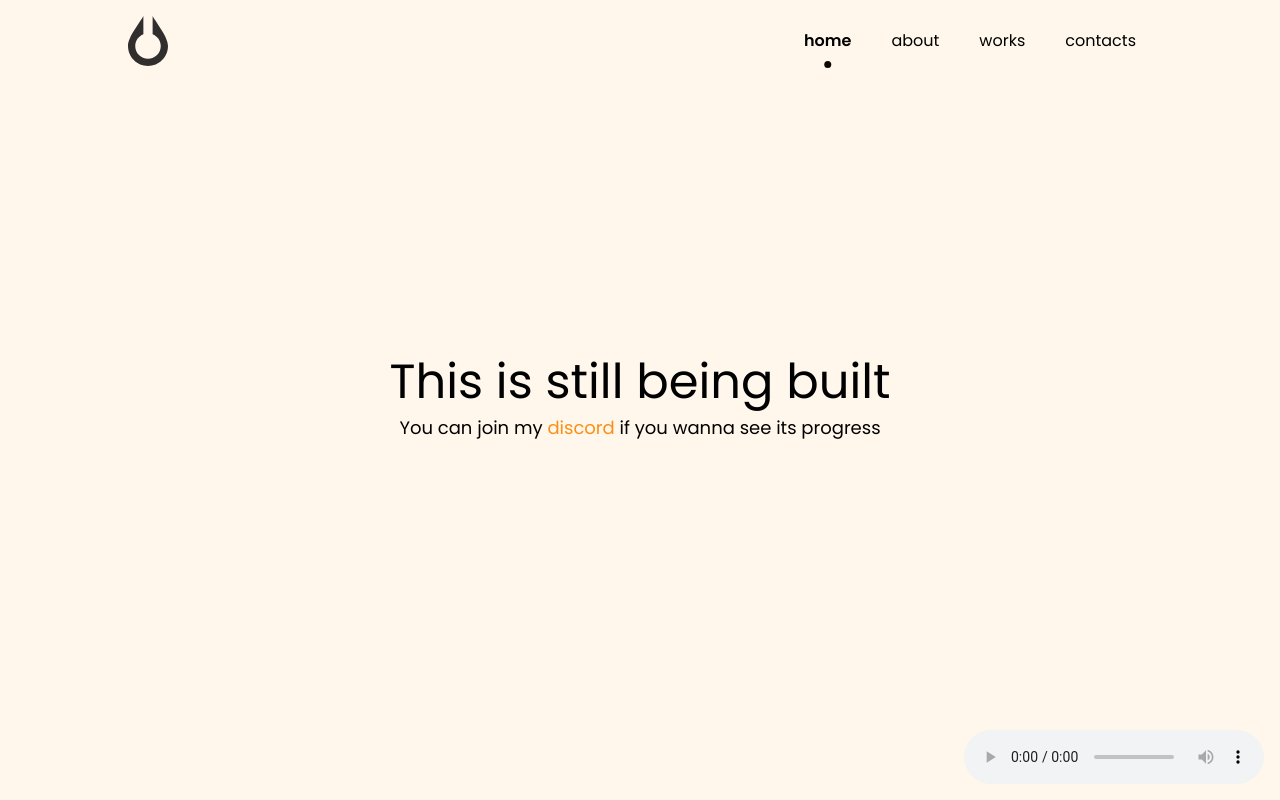
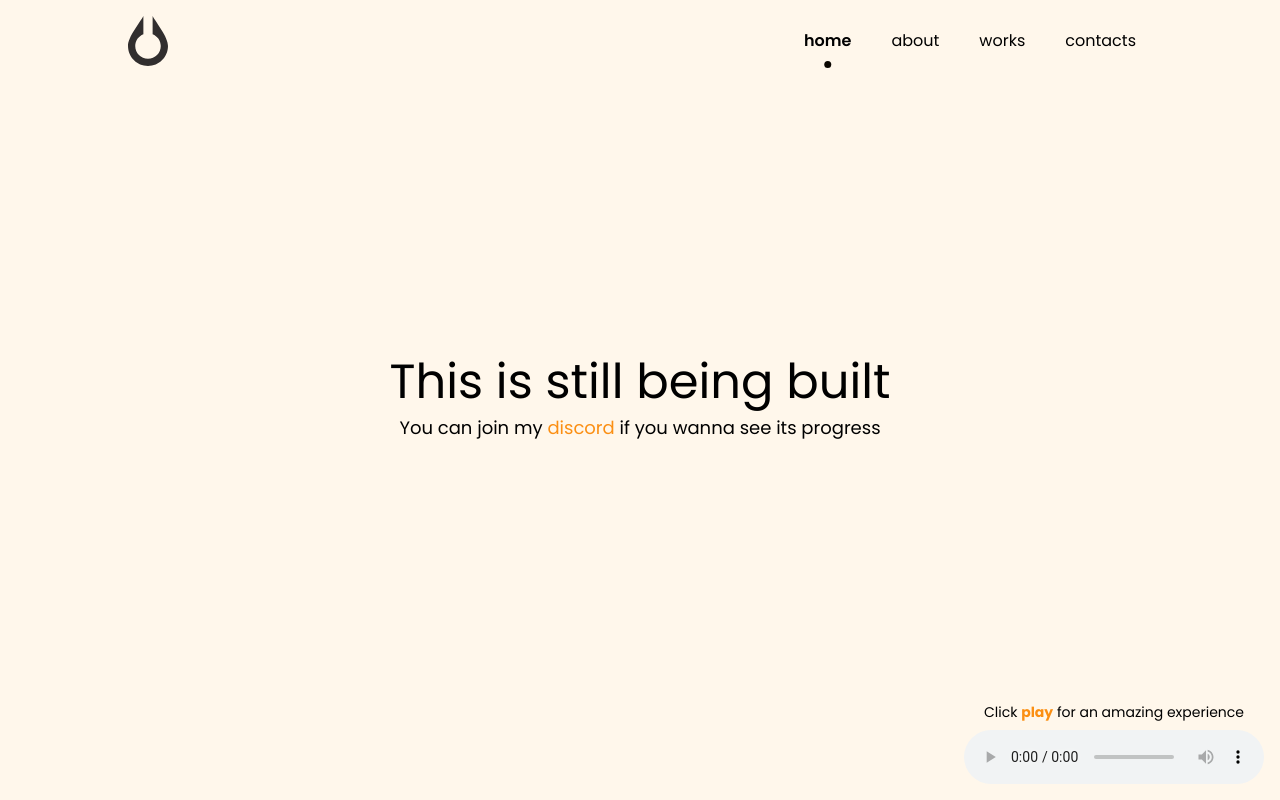
Before and after one commit to dpaulos6/dpaulos6.com, a React (Vite) app: page /contacts in a window 1280 px wide. Built offline with nearby package versions, Linux system fonts and the light colour scheme.

Commit message:
Update BackgroundAudio.tsx

```diff
--- a/src/components/BackgroundAudio.tsx
+++ b/src/components/BackgroundAudio.tsx
@@ -8,11 +8,21 @@ const BackgroundAudio: React.FC = () => {
     }
   }, []);
 
+  function playMusic() {
+    const audio = document.getElementById('bgMusic') as HTMLAudioElement;
+    if (audio) {
+      audio.play();
+    }
+  }
+
   return (
-    <audio id="bgMusic" className='fixed bottom-4 right-4' controls autoPlay loop>
-      <source src="bgmusic.mp3" type="audio/ogg" />
-      Your browser does not support the audio element.
-    </audio>
+    <div className='fixed flex flex-col gap-2 bottom-4 right-4'>
+      <span className='text-sm text-center'>Click <button className='font-bold text-primary' onClick={playMusic}>play</button> for an amazing experience</span>
+      <audio id="bgMusic" controls autoPlay loop>
+        <source src="bgmusic.mp3" type="audio/ogg" />
+        Your browser does not support the audio element.
+      </audio>
+    </div>
   );
 }
 
```
